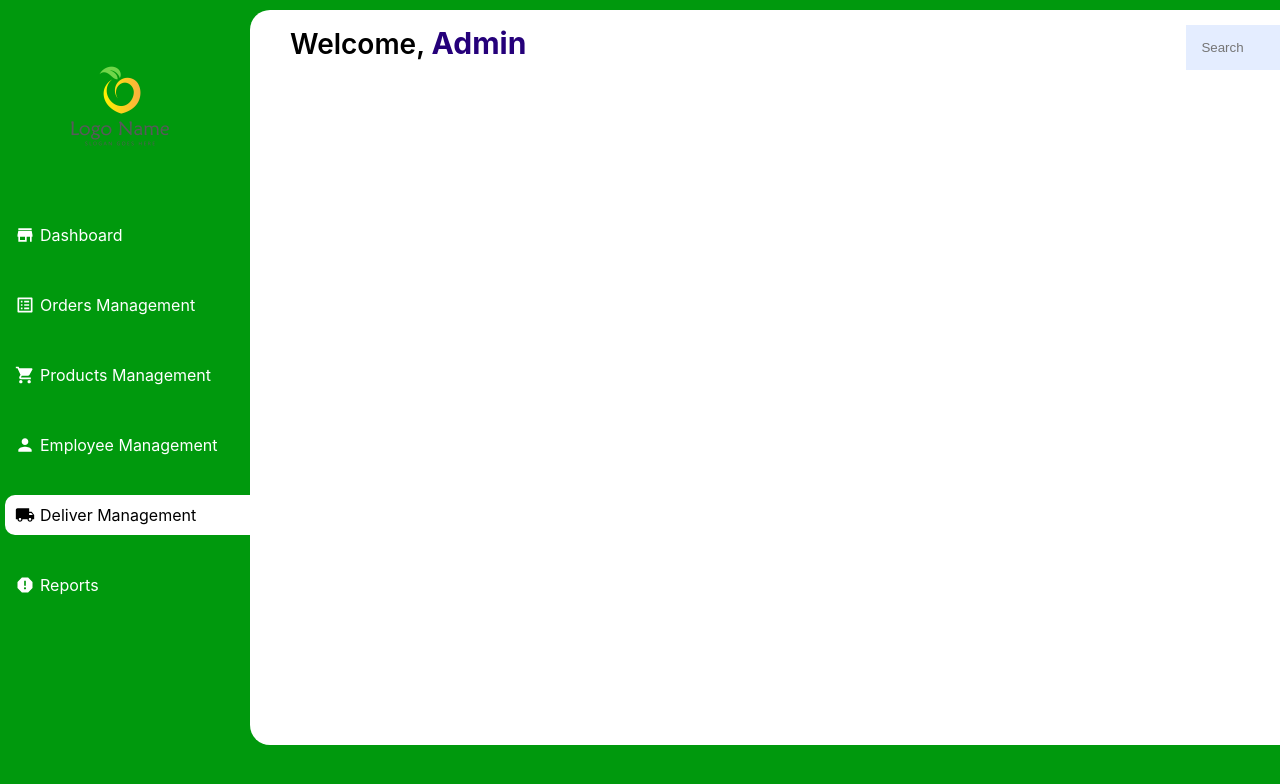
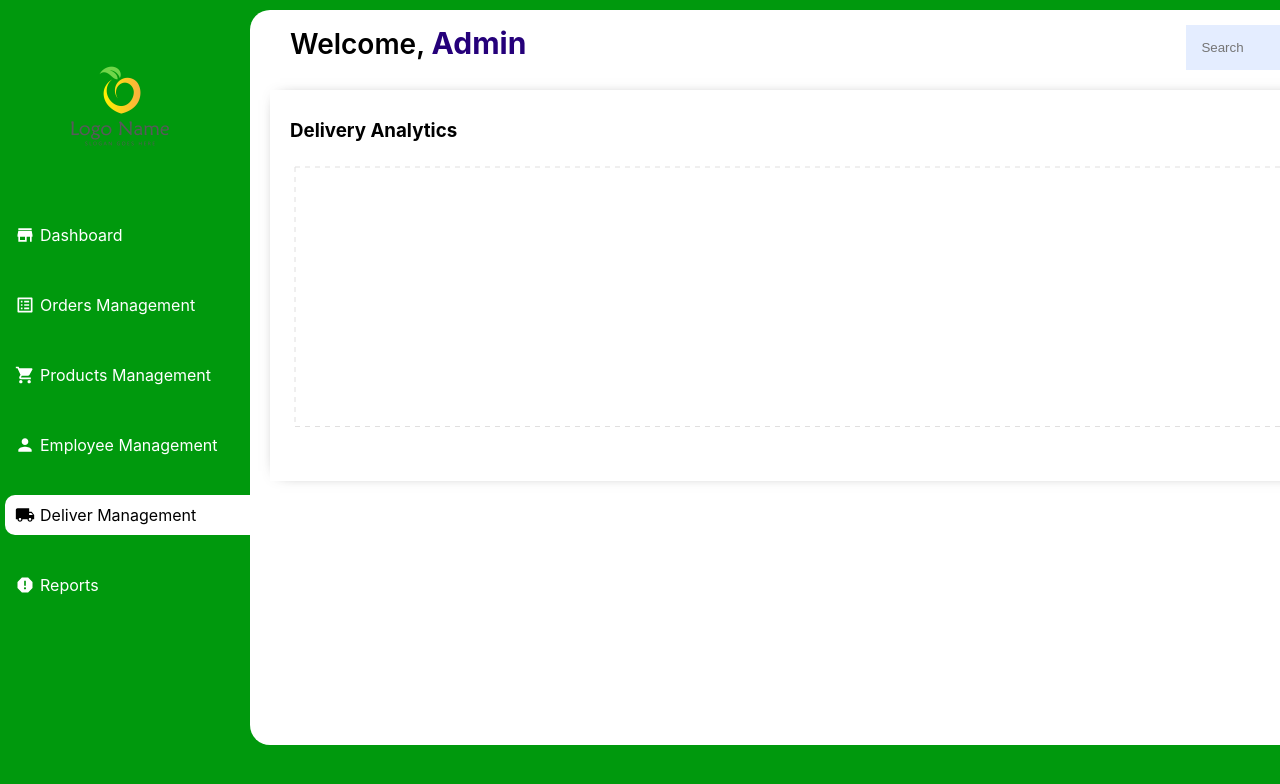
Before and after one commit to Sithum-Ravishka/ITPM_Project, a React (Create React App) app in the folder admin/: page /deliver in a window 1280 px wide. Shown: the top 784 px of the page. Built offline with nearby package versions, Linux system fonts and the light colour scheme.

Commit message:
Create deliver analytics chart

```diff
--- a/admin/package.json
+++ b/admin/package.json
@@ -12,6 +12,7 @@
     "react-dom": "^17.0.2",
     "react-router-dom": "^6.2.2",
     "react-scripts": "5.0.0",
+    "recharts": "^2.1.9",
     "sass": "^1.49.9",
     "web-vitals": "^2.1.4"
   },
--- /dev/null
+++ b/admin/src/components/DeliverManagement/DChart/DChart.jsx
@@ -0,0 +1,28 @@
+import React from 'react'
+
+import {
+    LineChart,
+    Line,
+    XAxis,
+    CartesianGrid,
+    Tooltip,
+    ResponsiveContainer,
+  } from "recharts";
+
+import "./dChart.scss"
+
+export default function DChart({ title, data, dataKey, grid }) {
+  return (
+    <div className="chart">
+    <h3 className="chartTitle">{title}</h3>
+    <ResponsiveContainer width="100%" aspect={4 / 1}>
+      <LineChart data={data}>
+        <XAxis dataKey="name" stroke="#5550bd" />
+        <Line type="monotone" dataKey={dataKey} stroke="#5550bd" />
+        <Tooltip />
+        {grid && <CartesianGrid stroke="#e0dfdf" strokeDasharray="5 5" />}
+      </LineChart>
+    </ResponsiveContainer>
+  </div>
+  );
+}
--- /dev/null
+++ b/admin/src/components/DeliverManagement/DChart/dChart.scss
@@ -0,0 +1,12 @@
+.chart {
+    margin: 20px;
+    padding: 10px 20px 20px 20px;
+    -webkit-box-shadow: 0px 0px 15px -10px rgba(0, 0, 0, 0.75);
+    box-shadow: 0px 0px 15px -10px rgba(0, 0, 0, 0.75);
+    background-color: white;
+
+    .chartTitle {
+        margin-bottom: 20px;
+    }
+
+}
--- a/admin/src/pages/DeliverManagement/DHome/DHome.jsx
+++ b/admin/src/pages/DeliverManagement/DHome/DHome.jsx
@@ -1,4 +1,5 @@
 import React from 'react'
+import DChart from '../../../components/DeliverManagement/DChart/DChart';
 import Topbar from '../../../components/topbar/Topbar';
 
 import './dHome.scss';
@@ -11,7 +12,7 @@
             <Topbar className="topbar"/>
         </div>
 
-
+        <DChart title="Delivery Analytics" grid dataKey="New User" />
     </div>
   )
 }
```
Also changed, not shown: 1 other file (tests, documents, lock files or other folders).
